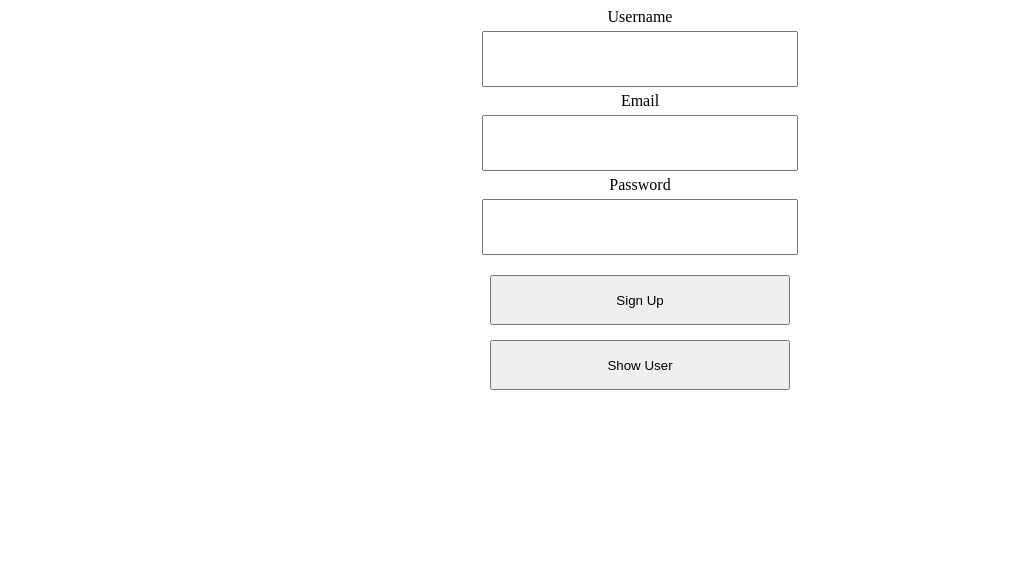
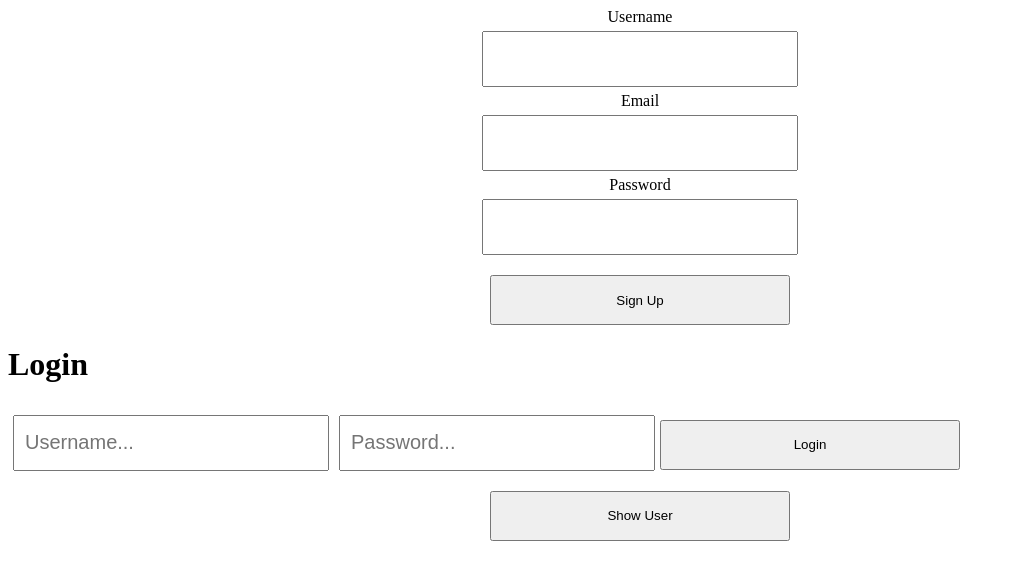
Before and after one commit to SU-CS308-22FA/Team22_Futboss_2, a React (Create React App) app in the folder client/: page / in a window 1280 px wide. Shown: the top 580 px of the page, without its empty margins (0-1015 px from the left). Built offline with nearby package versions, Linux system fonts and the light colour scheme.

Commit message:
Login function is created

```diff
--- a/client/src/App.js
+++ b/client/src/App.js
@@ -10,6 +10,8 @@ function App() {
   const [userList, setUserList] = useState([]);
 
   const [newEmail, setNewEmail] = useState("");
+
+  const [loginStatus, setLoginStatus] = useState("");
 
  const signUp = () => {
   Axios.post('http://localhost:3001/create', {
@@ -51,6 +53,21 @@ const deleteUser = (username) => {
   });
 };
 
+const login = () => {
+  Axios.post("http://localhost:3001/login", {
+    username: username,
+    password: password,
+  }).then((response)=> {
+    if(response.data.message)
+    {
+      setLoginStatus(response.data.message)
+    }
+    else{
+      setLoginStatus(response.data[0].username)
+    }
+  });
+};
+
   return (
     <div className="App">
       <div className="reg_information">
@@ -67,12 +84,26 @@ const deleteUser = (username) => {
         } }
         />
         <label>Password</label>
-        <input type="text"
+        <input type="password"
         onChange={(event)=>{
           setPassword(event.target.value);
         } }
         />
         <button onClick={signUp}>Sign Up</button>
+      </div>
+      <div className="login">
+        <h1>Login</h1>
+        <input type="text" placeholder='Username...'
+        onChange={(event)=>{
+          setUsername(event.target.value);
+        } }
+        />
+        <input type="password" placeholder='Password...'
+        onChange={(event)=>{
+          setPassword(event.target.value);
+        } }
+        />
+        <button onClick={login}> Login </button>
       </div>
       <div className="users">
         <button onClick={getUser}>Show User</button>
@@ -98,6 +129,9 @@ const deleteUser = (username) => {
          );
        })}
       </div>
+
+      <h1>{loginStatus}</h1>
+
     </div>
 
   );
```
Also changed, not shown: client/src/App.css (line endings or trailing spaces), 1 other file (tests, documents, lock files or other folders).
